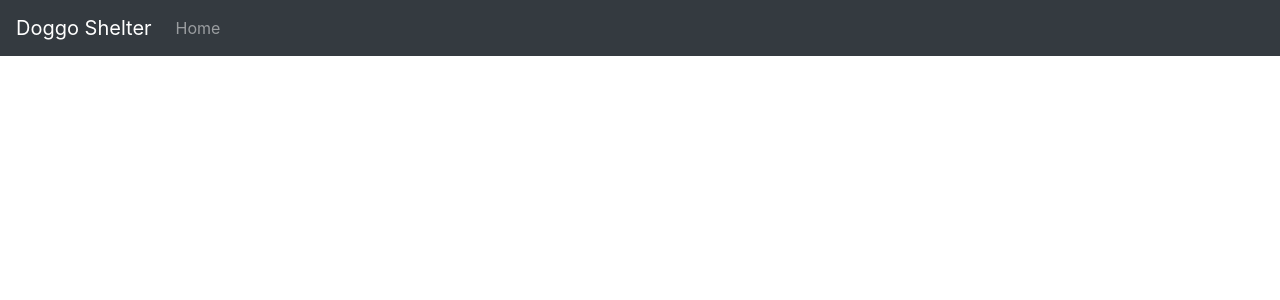
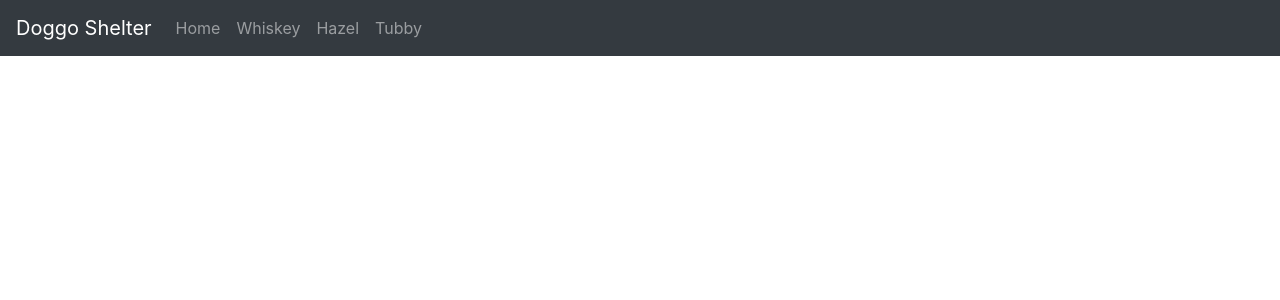
Before and after one commit to jainharsh21/Doggo-Finder, a React (Create React App) app: page / in a window 1280 px wide. Shown: the top 300 px of the page. Built offline with nearby package versions, Linux system fonts and the light colour scheme.

Commit message:
completed navbar

```diff
--- a/src/Navbar.js
+++ b/src/Navbar.js
@@ -1,13 +1,20 @@
 import React, { Component } from "react";
-import { Link } from "react-router-dom";
+import { NavLink, Link } from "react-router-dom";
 
 class Navbar extends Component {
   render() {
+    const dogLinks = this.props.dogs.map((dog) => (
+      <l1 className="nav-item" key={dog.name}>
+        <NavLink exact to={`/dogs/${dog.name}`} className="nav-link">
+          {dog.name}
+        </NavLink>
+      </l1>
+    ));
     return (
       <nav className="navbar navbar-expand-lg navbar-dark bg-dark">
-        <a className="navbar-brand" href="#">
+        <Link className="navbar-brand" to="/dogs">
           Doggo Shelter
-        </a>
+        </Link>
         <button
           className="navbar-toggler"
           type="button"
@@ -22,10 +29,11 @@ class Navbar extends Component {
         <div className="collapse navbar-collapse" id="navbarNav">
           <ul className="navbar-nav">
             <li className="nav-item">
-              <Link to="/dogs" className="nav-link">
+              <NavLink exact to="/dogs" className="nav-link">
                 Home
-              </Link>
+              </NavLink>
             </li>
+            {dogLinks}
           </ul>
         </div>
       </nav>
```
